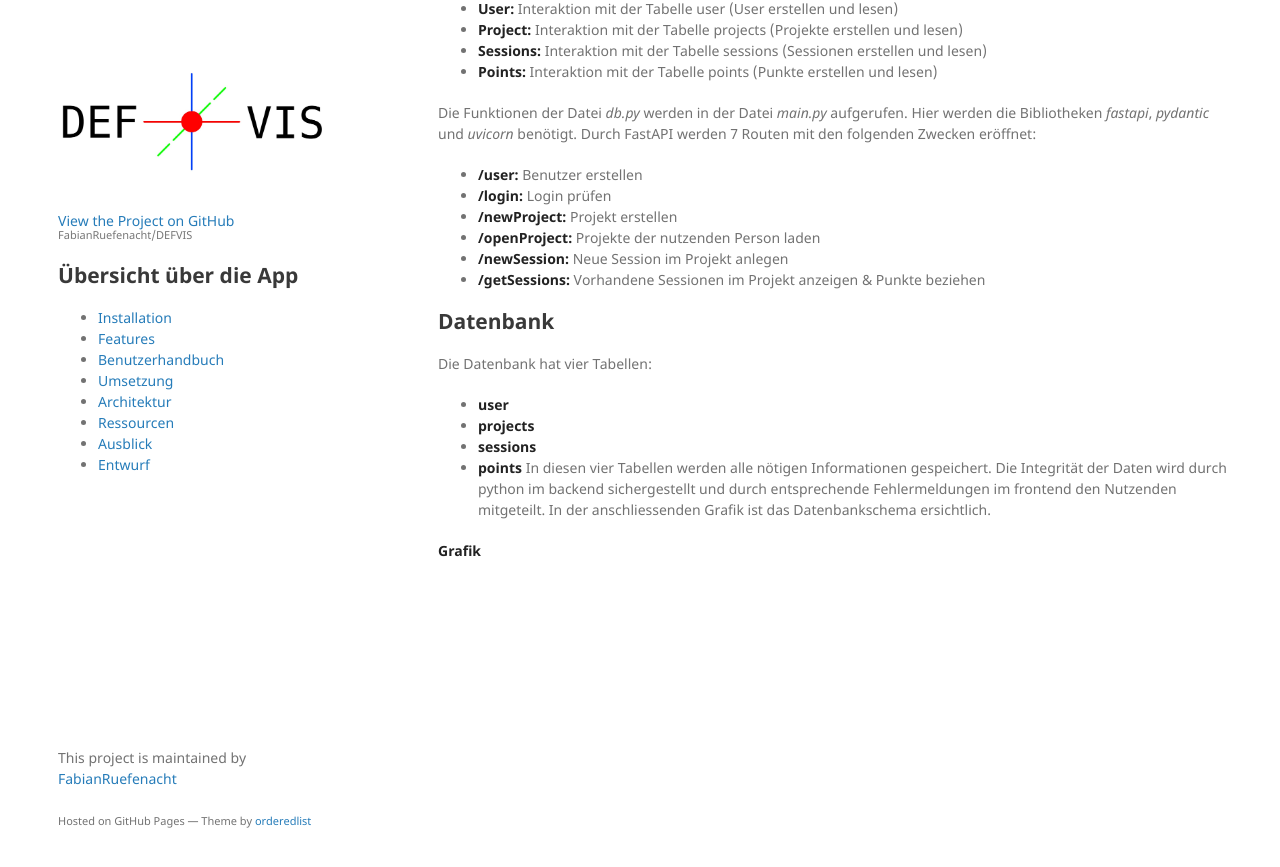
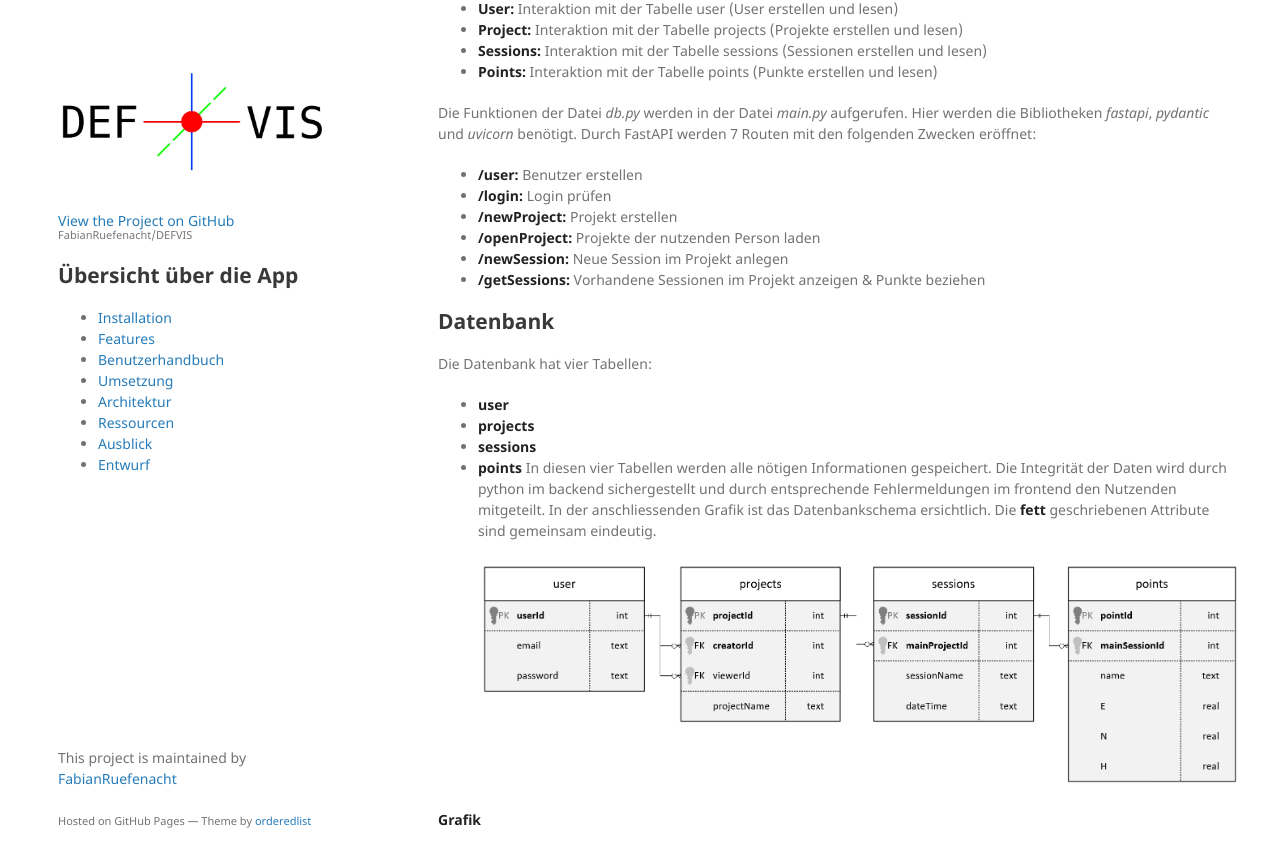
Before and after one commit to FabianRuefenacht/DEFVIS, a Jekyll site: the page built from docs/architecture.md, in a window 1280 px wide and 900 px high, scrolled down 1030 px. Shown: the top 867 px of the window. Built offline with Jekyll 4.4.1, drawn with Linux system fonts in a browser that asks for light colours; our own code applies the rules of GitHub Pages for plain Markdown files.

Commit message:
ERD to architecture.md

```diff
--- a/docs/architecture.md
+++ b/docs/architecture.md
@@ -54,6 +54,8 @@ Die Datenbank hat vier Tabellen:
 - **projects**
 - **sessions**
 - **points**
-  In diesen vier Tabellen werden alle nötigen Informationen gespeichert. Die Integrität der Daten wird durch python im backend sichergestellt und durch entsprechende Fehlermeldungen im frontend den Nutzenden mitgeteilt. In der anschliessenden Grafik ist das Datenbankschema ersichtlich.
+  In diesen vier Tabellen werden alle nötigen Informationen gespeichert. Die Integrität der Daten wird durch python im backend sichergestellt und durch entsprechende Fehlermeldungen im frontend den Nutzenden mitgeteilt. In der anschliessenden Grafik ist das Datenbankschema ersichtlich. Die **fett** geschriebenen Attribute sind gemeinsam eindeutig.
+
+  ![ERD](./screenshots/db_schema.png)
 
 **Grafik**
```
Also changed, not shown: docs/screenshots/db_schema.png (added).
